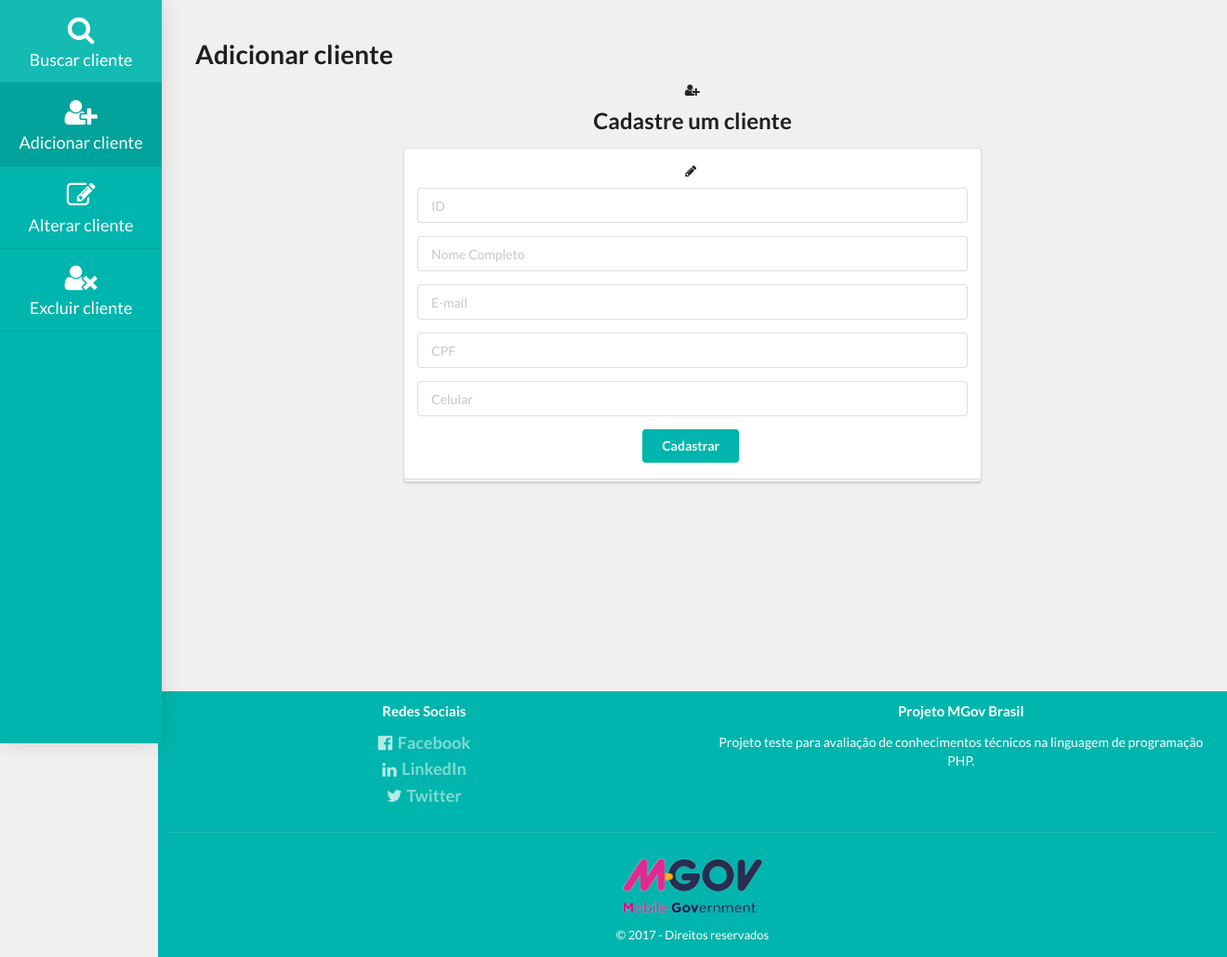
After one commit to LeonardoSSev/MGov-test, a PHP site: page /inserir.php in a window 1320 px wide. The commit adds this page. Shown: the whole page at 93% size. Run offline with PHP 8.4, Linux system fonts and the light colour scheme.

Commit message:
Adiciona inserção de usuário ao banco

```diff
--- a/ProjetoMGov/assets/js/funcoes.js
+++ b/ProjetoMGov/assets/js/funcoes.js
@@ -68,7 +68,8 @@ function getDados() {
             var cliente = JSON.parse(request.responseText);
 
             cliente.email = protegeEmail(cliente.email);
-
+            cliente.cpf = protegeCPF(cliente.cpf);
+            cliente.celular = protegeCelular(cliente.celular);
 
             document.getElementById("divDados").innerHTML =
                 "<div class='ui clearing segment'>" +
@@ -93,11 +94,9 @@ function getDados() {
 }
 
 function protegeEmail(email){
-
     var posArroba = email.indexOf("@");
     var posPonto = email.lastIndexOf(".");
     var novoEmail;
-
 
     for(var i = 1; i < posArroba-1; i++){
         email = email.replace(email.charAt(i), "*");
@@ -106,6 +105,22 @@ function protegeEmail(email){
     novoEmail = email.replace(email.substring(posArroba+2, posPonto-1), "***");
 
     return novoEmail;
+}
+
+function protegeCPF(cpf){
+    var inicio = cpf.substring(0, 3);
+    var final = cpf.substring(9, 11);
+    var novoCpf = inicio + ".***.***-" + final;
+    return novoCpf;
+}
+
+function protegeCelular(celular){
+    var novoCelular;
+    var inicio = celular.substring(0, 2);
+    var meio = celular.substring(2, 4);
+    var final = celular.substring(9, 11);
+    novoCelular = "(" + inicio + ")" + meio + "*****" + final;
+    return novoCelular;
 }
 
 $('document').ready(function (e) {
--- a/ProjetoMGov/dump.sql
+++ b/ProjetoMGov/dump.sql
@@ -15,6 +15,6 @@ CREATE TABLE `cliente` (
 INSERT INTO `cliente`(`id`, `nome`, `email`, `cpf`, `celular`) VALUES
 (1, "Fernanda Teste","fernanda@hotmail.com", "11111111111", "13999887766"),
 (2, "Joao Teste", "joao@email.com", "22222222222", "13977889966"),
-(3, "Leonardo Teste","leonardo@gmail.com", "33333333333", "13999776655"),
+(3, "Leonardo Teste","leonardo@gmail.com", "39334982870", "13999776655"),
 (4, "Luis Teste","luis@yahoo.com", "44444444444", "13966778899"),
 (5, "Mariana Teste", "mariana@bol.com", "55555555555", "13989896767");
--- a/ProjetoMGov/index.php
+++ b/ProjetoMGov/index.php
@@ -9,7 +9,7 @@
             <i class="search icon"></i>
             Buscar cliente
         </a>
-        <a href="#" class="item">
+        <a href="inserir.php" class="item">
             <i class="add user icon"></i>
             Adicionar cliente
         </a>
@@ -53,7 +53,6 @@
                                     <i class="search icon"></i>Buscar</button>
                             </div>
                             <div class="field" id="divDados"></div>
-                            <h3 id="teste"></h3>
                         </div>
                     </div>
                 </div>
--- /dev/null
+++ b/ProjetoMGov/inserir.php
@@ -0,0 +1,80 @@
+<DOCTYPE html>
+    <html>
+    <?php
+    include "assets/includes/head.php";
+    ?>
+    <body>
+    <div class="ui left visible vertical inverted teal sidebar labeled icon menu">
+        <a href="index.php" class="item">
+            <i class="search icon"></i>
+            Buscar cliente
+        </a>
+        <a href="inserir.php" class="active item">
+            <i class="add user icon"></i>
+            Adicionar cliente
+        </a>
+        <a href="#" class="item">
+            <i class="edit icon"></i>
+            Alterar cliente
+        </a>
+        <a href="#" class="item">
+            <i class="remove user icon"></i>
+            Excluir cliente
+        </a>
+    </div>
+    <div class="container">
+        <div class="pusher">
+            <h1 class=""ui header">Adicionar cliente</h1>
+            <div class="ui horizontal divider"><i class="add user icon"></i></div>
+            <div class="ui middle aligned center aligned grid">
+                <div class="column colunaForm" style="max-width: 650px;">
+                    <h2 class="ui header">
+                        <div class="content">
+                            Cadastre um cliente
+                        </div>
+                    </h2>
+                    <form class="ui large form searchForm" method="POST" action="create.php">
+                        <div class="ui stacked segment">
+                            <div class="field">
+                                <i class="write icon"></i>
+                            </div>
+                            <div class="field">
+                                <div class="ui input">
+                                    <input type="text" name="id" placeholder="ID" pattern="[0-9]+$" required>
+                                </div>
+                            </div>
+                            <div class="field">
+                                <div class="ui input">
+                                    <input type="text" name="nome"  placeholder="Nome Completo" max="30" maxlength="100" pattern="^[A-Za-záàâãéèêíïóôõöúçñÁÀÂÃÉÈÍÏÓÔÕÖÚÇÑ ]+$" required>
+                                </div>
+                            </div>
+                            <div class="field">
+                                <div class="ui input">
+                                    <input type="text" name="email" placeholder="E-mail" max="30" maxlength="100" pattern="[a-z0-9._%+-]+@[a-z0-9.-]+\.[a-z]{2,4}$" required>
+                                </div>
+                            </div>
+                            <div class="field">
+                                <div class="ui input">
+                                    <input type="text" id="inputCPF" name="cpf" placeholder="CPF" required>
+                                </div>
+                            </div>
+                            <div class="field">
+                                <div class="ui input">
+                                    <input type="text" id="inputCel" name="cel" placeholder="Celular" required>
+                                </div>
+                            </div>
+                            <div class="field">
+                                <button type="submit" name="cadastrar" class="ui teal button">Cadastrar</button>
+                            </div>
+                        </div>
+                    </form>
+                </div>
+            </div>
+        </div>
+    </div>
+    <?php
+    include "assets/includes/footer.php";
+    include "assets/includes/scripts.php";
+    ?>
+    </body>
+    </html>
```
Also changed, not shown: ProjetoMGov/Classes/Cliente.php (added, +93 -0 lines), ProjetoMGov/create.php (added, +18 -0 lines).
